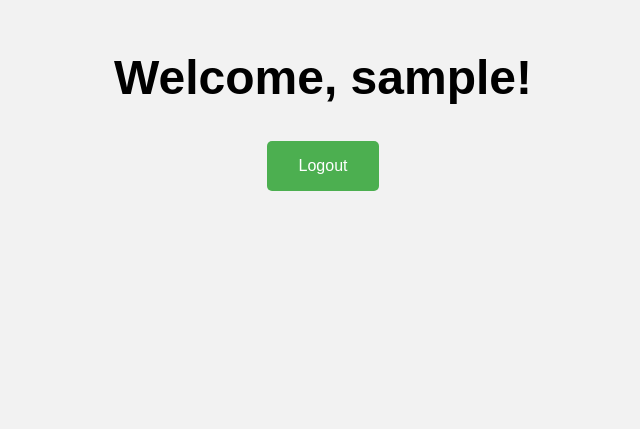
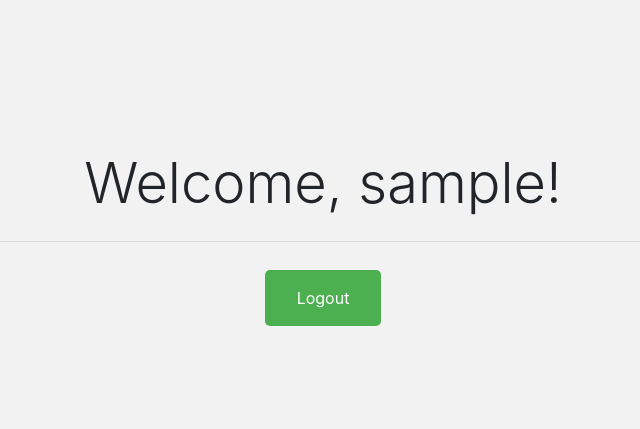
Before and after one commit to ygni/cicdtestphp, a PHP site: page /welcome.php in a window 1280 px wide. Shown: the top 429 px of the page, without its empty margins (317-957 px from the left). Run offline with PHP 8.4, Linux system fonts and the light colour scheme; the visitor is signed in with stand-in values (Sample User, id 1); some libraries are stand-ins or nearby versions.

Commit message:
Update welcome.php

```diff
--- a/welcome.php
+++ b/welcome.php
@@ -23,39 +23,48 @@ if(isset($_POST["logout"])){
 <head>
     <meta charset="UTF-8">
     <title>Welcome, <?php echo htmlspecialchars($_SESSION["username"]); ?>!</title>
+    <!-- Bootstrap CSS link -->
+    <link rel="stylesheet" href="https://maxcdn.bootstrapcdn.com/bootstrap/4.0.0/css/bootstrap.min.css" integrity="sha384-Gn5384xqQ1aoWXA+058RXPxPg6fy4IWvTNh0E263XmFcJlSAwiGgFAW/dAiS6JXm" crossorigin="anonymous">
     <style>
         body {
-            font-family: Arial, sans-serif;
             background-color: #f2f2f2;
-            margin: 0;
-            padding: 0;
+        }
+        .jumbotron {
+            background-color: #f2f2f2;
+            text-align: center;
+            padding-top: 100px;
+            padding-bottom: 100px;
         }
         h1 {
             font-size: 3rem;
             text-align: center;
             margin-top: 50px;
         }
-        form {
-            text-align: center;
-            margin-top: 20px;
-        }
-        input[type=submit] {
+        .btn {
             background-color: #4CAF50;
             border: none;
-            color: white;
+            color: #fff;
             padding: 16px 32px;
             text-decoration: none;
             margin: 4px 2px;
             cursor: pointer;
             font-size: 1rem;
             border-radius: 5px;
+            transition: all 0.3s ease-in-out;
+        }
+        .btn:hover {
+            background-color: #3e8e41;
         }
     </style>
 </head>
 <body>
-    <h1>Welcome, <?php echo htmlspecialchars($_SESSION["username"]); ?>!</h1>
-    <form action="<?php echo htmlspecialchars($_SERVER["PHP_SELF"]); ?>" method="post">
-        <input type="submit" value="Logout" name="logout">
-    </form>
-</body>
-</html>
+    <div class="jumbotron">
+        <h1 class="display-4">Welcome, <?php echo htmlspecialchars($_SESSION["username"]); ?>!</h1>
+        <hr class="my-4">
+        <form action="<?php echo htmlspecialchars($_SERVER["PHP_SELF"]); ?>" method="post">
+            <button type="submit" class="btn btn-lg">Logout</button>
+        </form>
+    </div>
+    <!-- Bootstrap JS links (jQuery and Popper.js are required for Bootstrap JS) -->
+    <script src="https://code.jquery.com/jquery-3.2.1.slim.min.js" integrity="sha384-KJ3o2DKtIkvYIK3UENzmM7KCkRr/rE9/Qpg6aAZGJwFDMVNA/GpGFF93hXpG5Kk" crossorigin="anonymous"></script>
+    <script src="https://cdnjs.cloudflare
```
